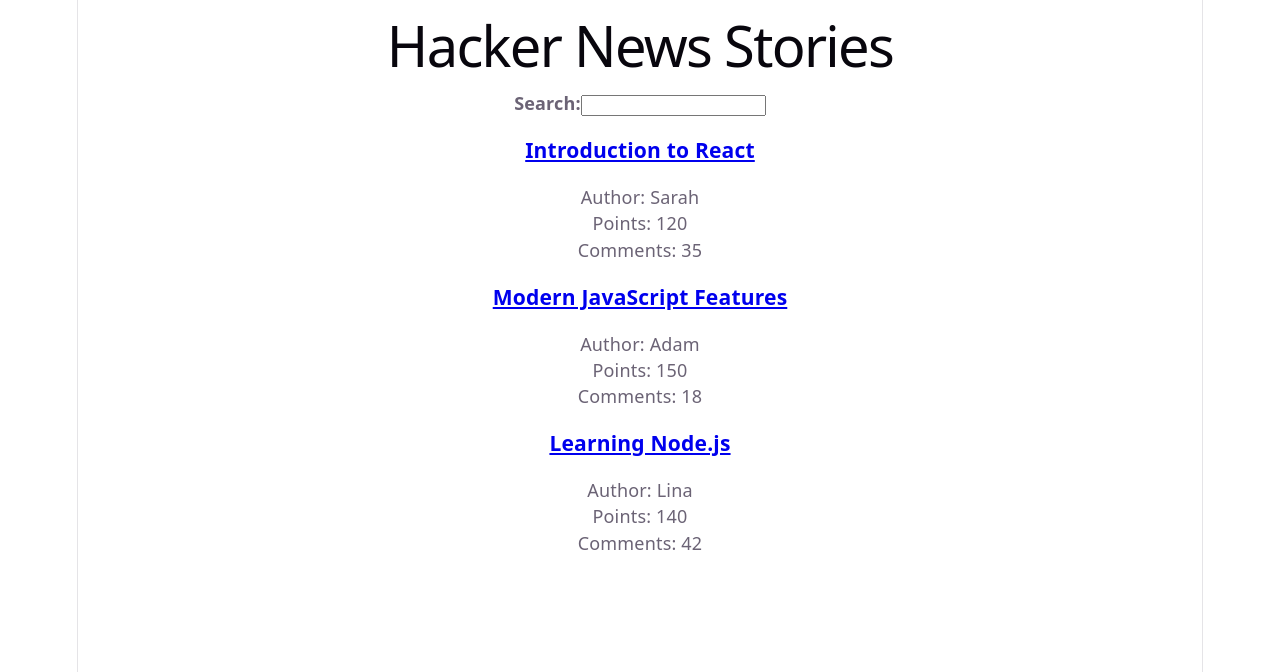
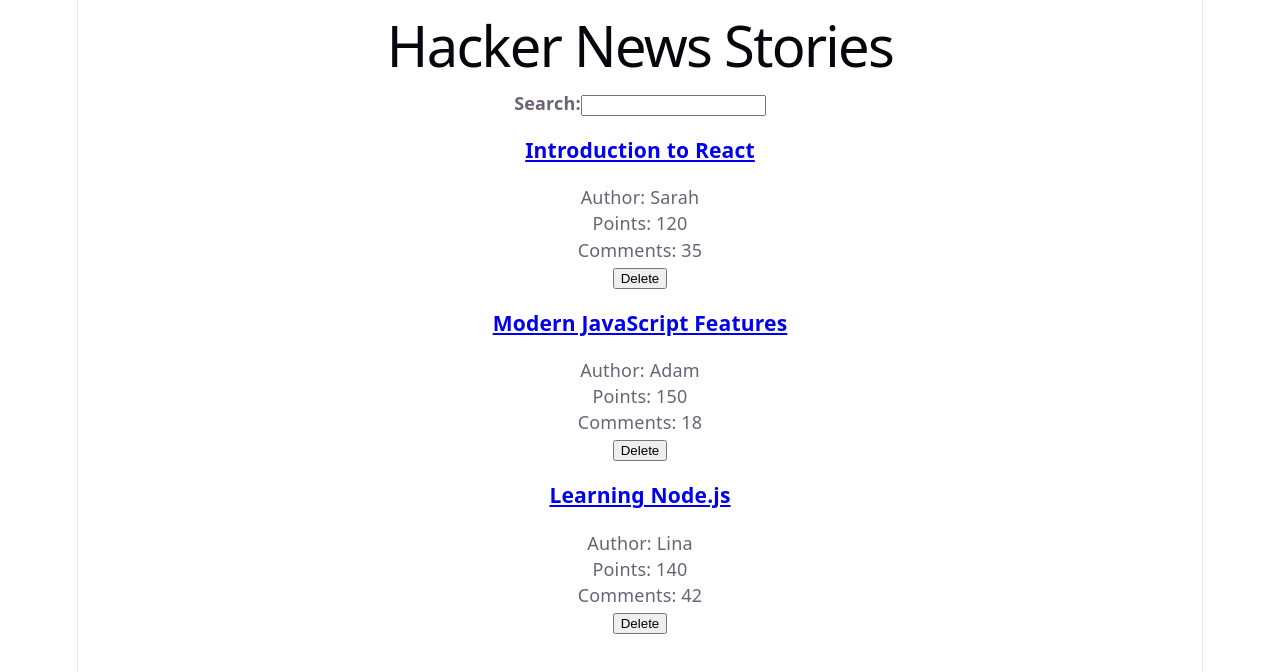
Before and after one commit to thana456/my-react-project, a React (Vite) app: page / in a window 1280 px wide. Shown: the top 672 px of the page. Built offline with nearby package versions, Linux system fonts and the light colour scheme.

Commit message:
Week 8: React inline handler

```diff
--- a/src/App.jsx
+++ b/src/App.jsx
@@ -26,7 +26,10 @@ const InputWithLabel = ({
   </>
 )
 
-const Item = ({ story }) => (
+const Item = ({
+  story,
+  onRemoveItem,
+}) => (
   <div>
     <h3>
       <a
@@ -41,15 +44,27 @@ const Item = ({ story }) => (
     <p>Author: {story.author}</p>
     <p>Points: {story.points}</p>
     <p>Comments: {story.num_comments}</p>
+
+    <button
+      onClick={() =>
+        onRemoveItem(story.objectID)
+      }
+    >
+      Delete
+    </button>
   </div>
 )
 
-const List = ({ stories }) => (
+const List = ({
+  stories,
+  onRemoveItem,
+}) => (
   <div>
     {stories.map((story) => (
       <Item
         key={story.objectID}
         story={story}
+        onRemoveItem={onRemoveItem}
       />
     ))}
   </div>
@@ -60,7 +75,7 @@ const App = () => {
     localStorage.getItem('search') || ''
   )
 
-  const stories = [
+  const initialStories = [
     {
       objectID: 101,
       title: 'Introduction to React',
@@ -87,19 +102,40 @@ const App = () => {
     },
   ]
 
+  const [stories, setStories] =
+    useState(initialStories)
+
   const handleSearch = (event) => {
     setSearchTerm(event.target.value)
   }
 
+  const handleRemoveStory = (
+    objectID
+  ) => {
+    const newStories =
+      stories.filter(
+        (story) =>
+          story.objectID !== objectID
+      )
+
+    setStories(newStories)
+  }
+
   useEffect(() => {
-    localStorage.setItem('search', searchTerm)
+    localStorage.setItem(
+      'search',
+      searchTerm
+    )
   }, [searchTerm])
 
-  const searchedStories = stories.filter((story) =>
-    story.title
-      .toLowerCase()
-      .includes(searchTerm.toLowerCase())
-  )
+  const searchedStories =
+    stories.filter((story) =>
+      story.title
+        .toLowerCase()
+        .includes(
+          searchTerm.toLowerCase()
+        )
+    )
 
   return (
     <div>
@@ -114,7 +150,12 @@ const App = () => {
         <strong>Search:</strong>
       </InputWithLabel>
 
-      <List stories={searchedStories} />
+      <List
+        stories={searchedStories}
+        onRemoveItem={
+          handleRemoveStory
+        }
+      />
     </div>
   )
 }
```
